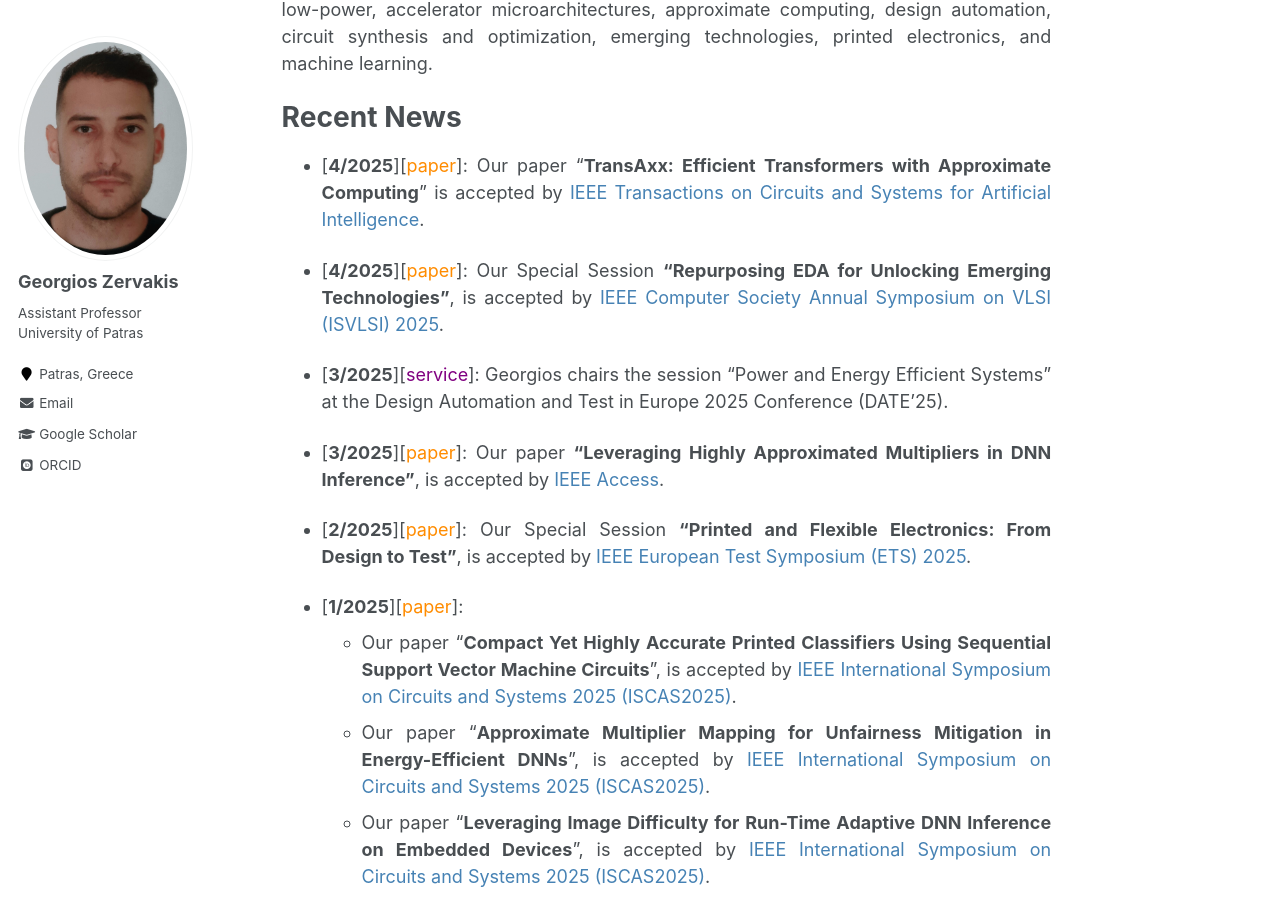
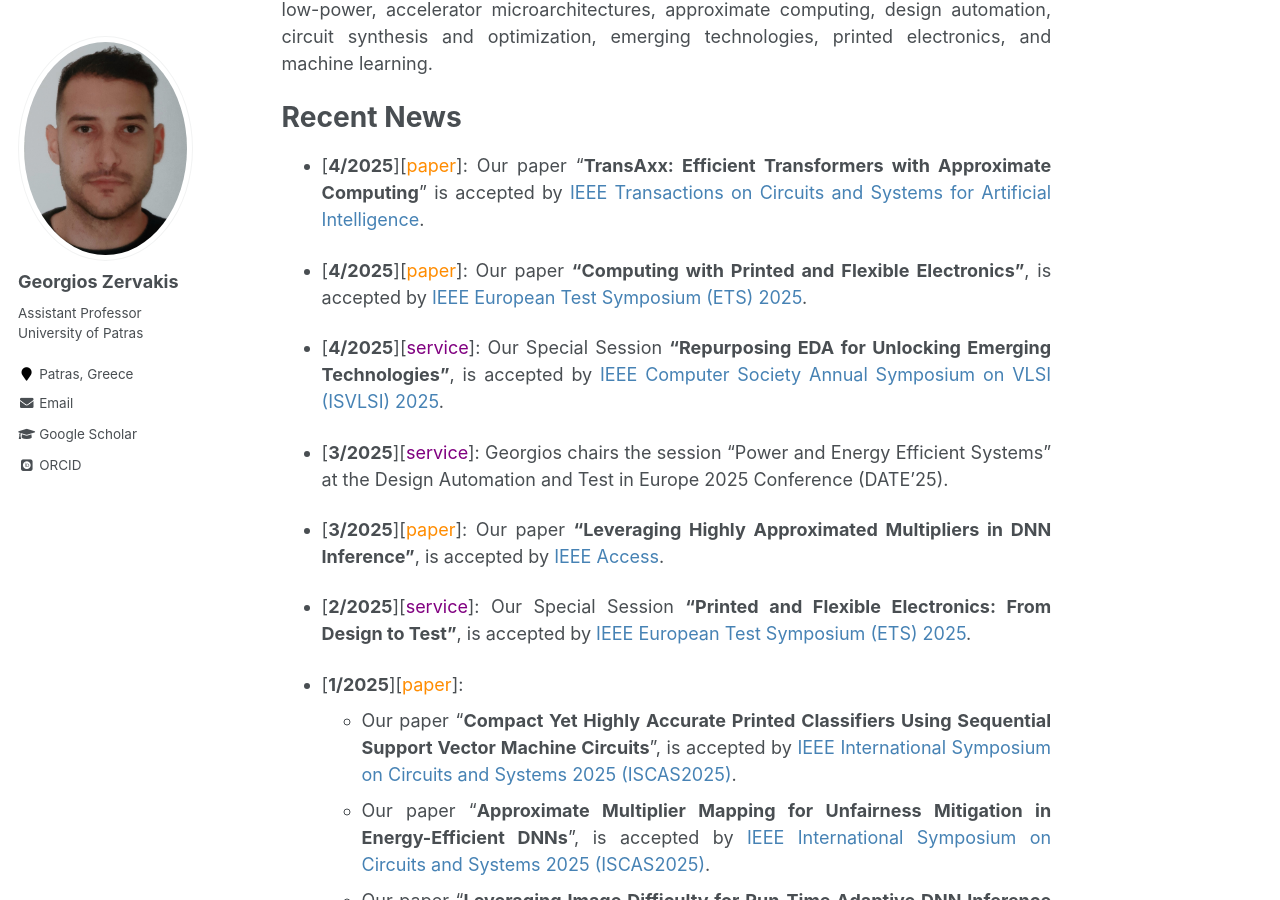
Before and after one commit to giozerv/giozerv.github.io, a Jekyll site: the page built from _pages/about.md, in a window 1280 px wide and 900 px high, scrolled down 596 px. Built offline with Jekyll 4.4.1, drawn with Linux system fonts in a browser that asks for light colours; some web fonts are replaced.

Commit message:
Update about.md

```diff
--- a/_pages/about.md
+++ b/_pages/about.md
@@ -23,13 +23,15 @@ Recent News
 ===
 * [**4/2025**][<span style="color:darkorange">paper</span>]: Our paper "**TransAxx: Efficient Transformers with Approximate Computing**" is accepted by <span style="color:SteelBlue">IEEE Transactions on Circuits and Systems for Artificial Intelligence</span>.
 
-* [**4/2025**][<span style="color:darkorange">paper</span>]: Our Special Session **"Repurposing EDA for Unlocking Emerging Technologies"**, is accepted by <span style="color:SteelBlue">IEEE Computer Society Annual Symposium on VLSI (ISVLSI) 2025</span>.
+* [**4/2025**][<span style="color:darkorange">paper</span>]: Our paper **"Computing with Printed and Flexible Electronics"**, is accepted by <span style="color:SteelBlue">IEEE European Test Symposium (ETS) 2025</span>.
+
+* [**4/2025**][<span style="color:purple">service</span>]: Our Special Session **"Repurposing EDA for Unlocking Emerging Technologies"**, is accepted by <span style="color:SteelBlue">IEEE Computer Society Annual Symposium on VLSI (ISVLSI) 2025</span>.
 
 * [**3/2025**][<span style="color:purple">service</span>]: Georgios chairs the session "Power and Energy Efficient Systems" at the Design Automation and Test in Europe 2025 Conference (DATE'25).
 
 * [**3/2025**][<span style="color:darkorange">paper</span>]: Our paper **"Leveraging Highly Approximated Multipliers in DNN Inference"**, is accepted by <span style="color:SteelBlue">IEEE Access</span>.
 
-* [**2/2025**][<span style="color:darkorange">paper</span>]: Our Special Session **"Printed and Flexible Electronics: From Design to Test"**, is accepted by <span style="color:SteelBlue">IEEE European Test Symposium (ETS) 2025</span>.
+* [**2/2025**][<span style="color:purple">service</span>]: Our Special Session **"Printed and Flexible Electronics: From Design to Test"**, is accepted by <span style="color:SteelBlue">IEEE European Test Symposium (ETS) 2025</span>.
 
 * [**1/2025**][<span style="color:darkorange">paper</span>]:
   * Our paper "**Compact Yet Highly Accurate Printed Classifiers Using Sequential Support Vector Machine Circuits**", is accepted by <span style="color:SteelBlue">IEEE International Symposium on Circuits and Systems 2025 (ISCAS2025)</span>.
```
